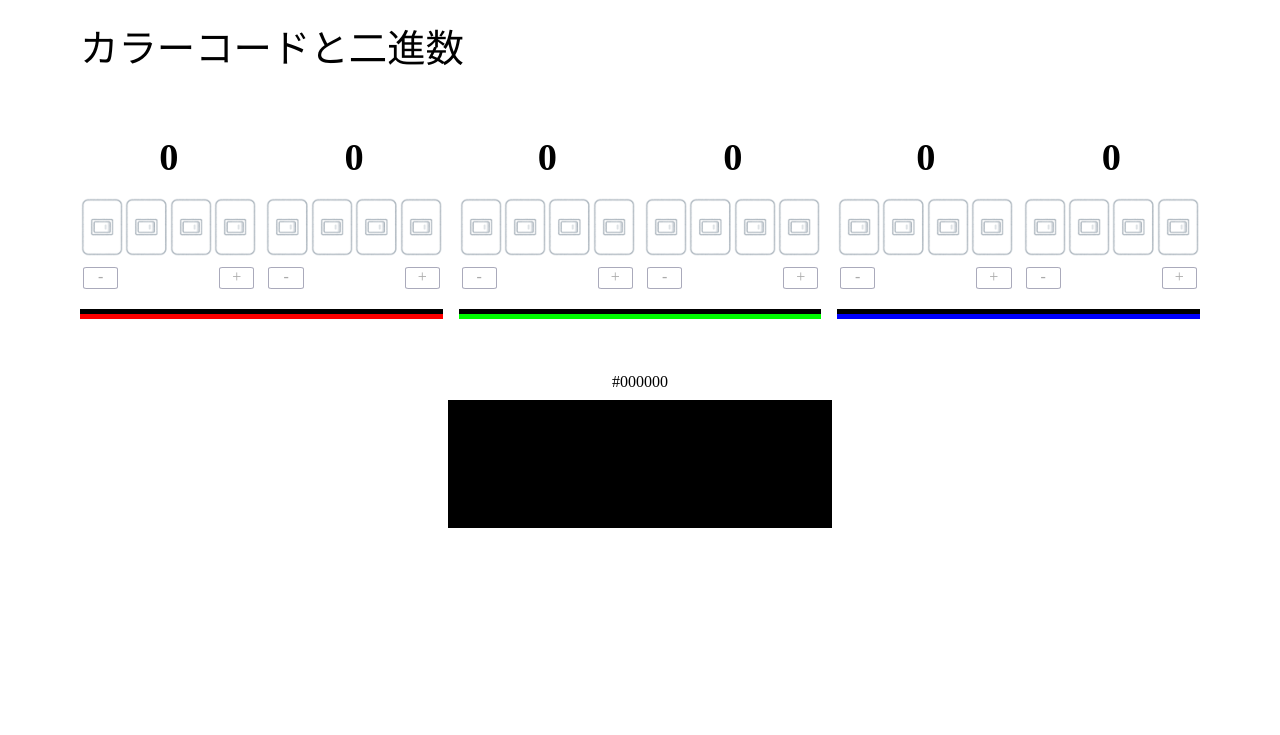
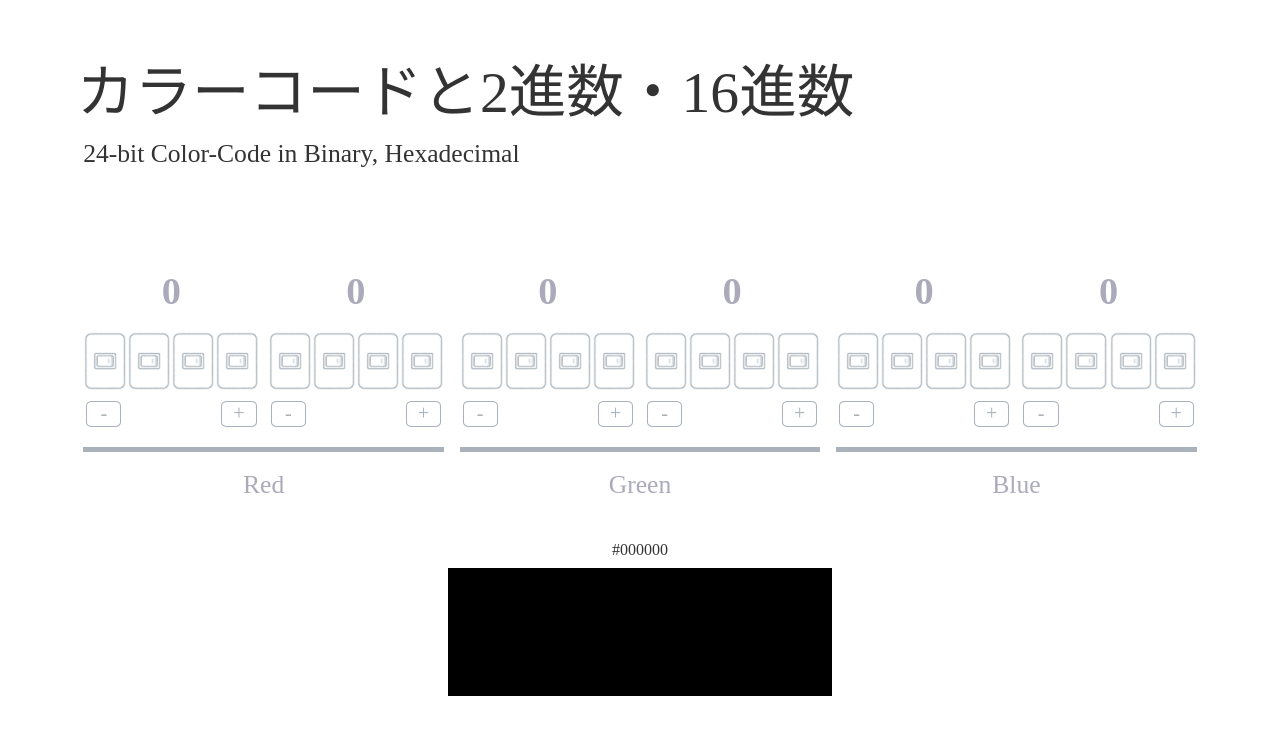
Before and after one commit to msndo/binaryboard, a PHP site: page / in a window 1280 px wide. Shown: the top 735 px of the page. Run offline with PHP 8.4, Linux system fonts and the light colour scheme.

Commit message:
表示梃入れ

```diff
--- a/css/style.css
+++ b/css/style.css
@@ -2,7 +2,7 @@
 html, body, div, span, applet, object, iframe, h1, h2, h3, h4, h5, h6, p, blockquote, pre, a, abbr, acronym, address, big, cite, code, del, dfn, em, img, ins, kbd, q, s, samp, small, strike, strong, sub, sup, tt, var, b, u, i, center, dl, dt, dd, ol, ul, li, fieldset, form, label, legend, table, caption, tbody, tfoot, thead, tr, th, td, article, aside, canvas, details, embed, figure, figcaption, footer, header, hgroup, menu, nav, output, ruby, section, summary, time, mark, audio, video { margin: 0; padding: 0; border: 0; font-size: 100%; font: inherit; vertical-align: baseline; }
 /* HTML5 display-role reset for older browsers */
 article, aside, details, figcaption, figure, footer, header, hgroup, menu, nav, section, main { display: block; }
-body { line-height: 1; box-sizing: border-box; }
+body { line-height: 1; box-sizing: border-box; color: #333; }
 ol, ul { list-style: none; }
 blockquote, q { quotes: none; }
 blockquote:before, blockquote:after, q:before, q:after { content: ''; content: none; }
@@ -11,22 +11,25 @@ select { -moz-appearance: none; -webkit-appearance: none; appearance: none; bord
 select::-ms-expand { display: none; }
 a { text-decoration: none; color: #aaa; }
 
-.containerTitlePage { padding: 30px 80px; }
-.titlePage { font-size: 3vw; }
+.preload { display: none; }
 
-.demoHexColorCode { padding: 30px; padding: 30px 80px; }
+.containerTitlePage { padding: 5vw 6vw 3vw; }
+.titlePage { font-size: 4.5vw; }
+.tagline { padding: 1.5vw .5vw; font-size: 2vw }
+
+.demoHexColorCode { padding: 3vw 6.5vw; }
 
 .crusterSwitch { display: flex; align-items: flex-start; justify-content: space-between; }
 
-.containerPrimeColor { position: relative; display: flex; width: calc(33.3% - 10px);  justify-content: space-between; padding-bottom: 20px; border-bottom: 5px solid #000; }
-.containerPrimeColor::after { content: ''; display: block; position: absolute; bottom: -10px; left: 0; width: 100%; height: 5px; background-color: #000; }
-.containerPrimeColorR::after { background-color: #f00; }
-.containerPrimeColorG::after { background-color: #0f0; }
-.containerPrimeColorB::after { background-color: #00f; }
+.containerPrimeColor { position: relative; display: flex; width: calc(33.3% - 10px);  justify-content: space-between; padding-bottom: 20px; border-bottom: 5px solid #A9B2BB; }
+.containerPrimeColor::after { content: 'Red'; text-align: center; display: block; position: absolute; bottom: calc(-5vw); left: 0; width: 100%; padding: 1vw 0; font-size: 2vw; color: #aab; }
+.containerPrimeColorR::after { content: 'Red'; }
+.containerPrimeColorG::after { content: 'Green'; }
+.containerPrimeColorB::after { content: 'Blue'; }
 
 .componentSwitchHex { width: calc(50% - 4px); }
 
-.codeHex { font-size: 3vw; font-weight: bold; }
+.codeHex { font-size: 3vw; font-weight: bold; color: #aab; }
 
 
 .componentSwitchHex .codeHex { display: block; width: auto; text-align: center; padding: 10px; }
@@ -44,10 +47,10 @@ a { text-decoration: none; color: #aaa; }
 
 .contentPainted { width: 30vw; height: 10vw; background-color: #000000; }
 
-.containerColor { margin-top: 50px; }
+.containerColor { margin-top: 80px; }
 .containerColor .joinedCode { display: block; margin: auto; padding: 10px 0; text-align: center; }
 .containerColor .contentPainted { margin: auto;; }
 
 .containerIncDec { display: flex; margin: 10px 0 0; padding: 0 3px; width: auto; justify-content: space-between; }
-.containerIncDec .controlIncDec { display: block; width: 1.2vw; padding: .1vw .7vw .2vw; border: 1px solid #aab; border-radius: 10%; text-align: center; line-height: 1; }
+.containerIncDec .controlIncDec { display: block; width: 1.2vw; padding: .1vw .7vw .2vw; border: 1px solid #A9B2BB; border-radius: 17%; text-align: center; line-height: 1; font-size: 1.58vw; color: #A9B2BB; }
 .containerIncDec .controlIncDec:hover { opacity: .5; }
--- a/index.html
+++ b/index.html
@@ -12,9 +12,11 @@
 
 <body class="appDemoHexColorCode">
 <header class="containerTitlePage">
-<h1 class="titlePage">カラーコードと二進数</h1>
+<h1 class="titlePage">カラーコードと2進数・16進数</h1>
+<p class="tagline">24-bit Color-Code in Binary, Hexadecimal</p>
 </header>
 
+<img class="preload" src="img/switch_denki_dentou_on.png" alt="">
 
 <div class="demoHexColorCode">
 <div class="crusterSwitch">
@@ -235,6 +237,28 @@
     const codeHex =  parseInt(seriesOnOff.join(''), 2).toString(16);
 
     elemCodeHex.innerText = codeHex;
+
+    const elemContainerPrimeColor = elemCtrl.closest('.containerPrimeColor');
+    const codePrimeColor = (function() {
+      const seriesCode = [];
+      const seriesElemCodeHex = Array.from(elemContainerPrimeColor.querySelectorAll('.codeHex'));
+      seriesElemCodeHex.forEach((elemCodeHex) => {
+        seriesCode.push(elemCodeHex.innerText);
+      });
+
+      return seriesCode.join('');
+    })();
+
+    if(elemContainerPrimeColor.classList.contains('containerPrimeColorR')) {
+      elemContainerPrimeColor.style.borderBottomColor = '#' + codePrimeColor + '0000';
+    }
+    if(elemContainerPrimeColor.classList.contains('containerPrimeColorG')) {
+      elemContainerPrimeColor.style.borderBottomColor = '#' + '00' + codePrimeColor + '00';
+    }
+    if(elemContainerPrimeColor.classList.contains('containerPrimeColorB')) {
+      elemContainerPrimeColor.style.borderBottomColor = '#' + '0000' + codePrimeColor;
+    }
+
     return codeHex;
   }
 
```
